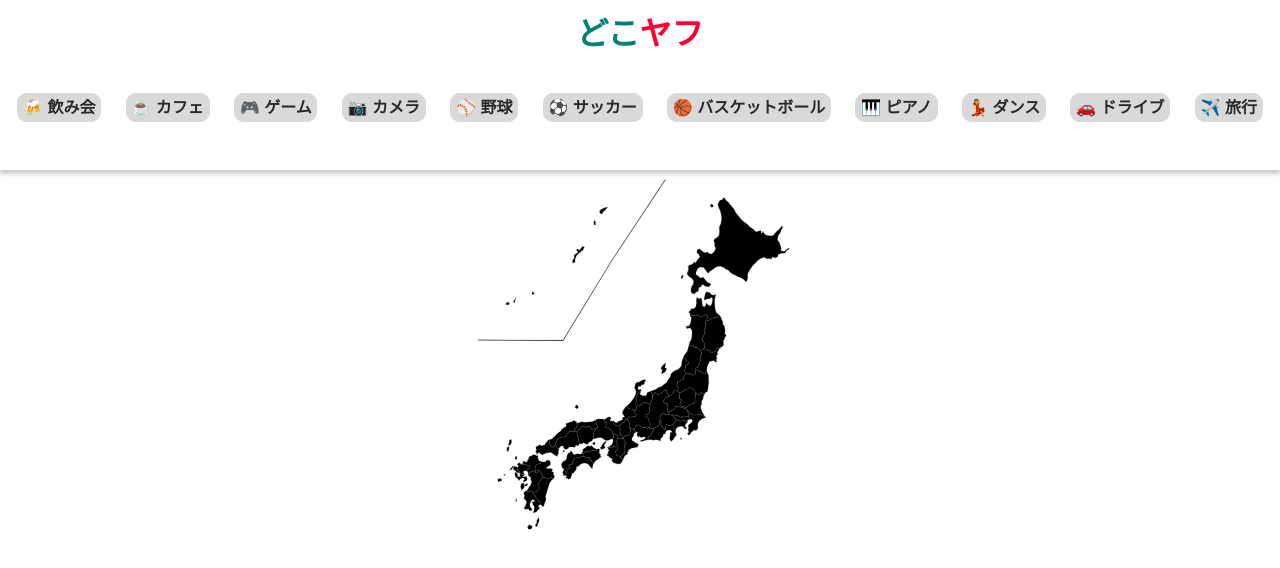
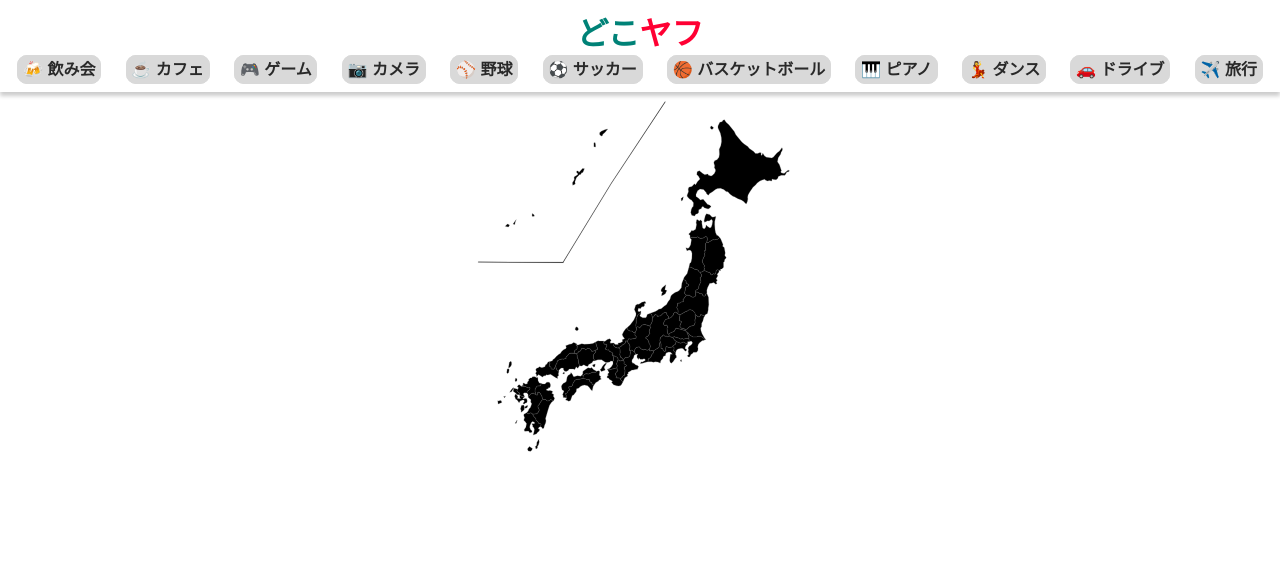
Before and after one commit to ExpectBonus/doko-yahoo, a Vue app in the folder front/: page /map in a window 1280 px wide. Shown: the top 568 px of the page. Built offline with nearby package versions, Linux system fonts and the light colour scheme.

Commit message:
fix: レイアウト等微修正

```diff
--- a/front/src/components/HobbiesSelector.vue
+++ b/front/src/components/HobbiesSelector.vue
@@ -82,7 +82,6 @@
 		font-family: MyFontFamily, sans-serif;
 		position: relative;
 		width: 100%;
-		height: 100px;
 		display: flex;
 		flex-direction: row;
 		align-items: center;
--- a/front/src/components/Map.vue
+++ b/front/src/components/Map.vue
@@ -35,8 +35,8 @@
 				},
 			};
 		},
-		computed: {
-			path() {
+		computed: {},
+		mounted() {
 			// 地図の投影設定
 			const projection = d3
 				.geoMercator()
@@ -48,10 +48,7 @@
 				.scale(this.mapBoxParameters.scale);
 			// 地図をpathに投影(変換)
 			const path = d3.geoPath().projection(projection);
-				return path;
-			},
-		},
-		mounted() {
+
 			// SVG要素を追加
 			this.mapImage = d3
 				.select("#map-container svg")
@@ -59,7 +56,7 @@
 				.data(geoJson.features)
 				.enter()
 				.append("path")
-				.attr("d", this.path)
+				.attr("d", path)
 				.attr("stroke", "#666")
 				.attr("stroke-width", 0.25);
 		},
@@ -69,10 +66,17 @@
 			},
 		},
 		methods: {
+			/**
+			 * ホイール操作による地図画像の変化
+			 * @param {element} event wheelイベント
+			 */
 			zoomPan(event) {
+				//viewportの値をそれぞれ格納
 				let [x, y, w, h] = this.mapBoxParameters.viewport
 					.split(" ")
 					.map((v) => parseFloat(v));
+
+				// コントロールキー押下中のドラッグ(orトラックパッドのピンチイン/アウト)
 				if (event.ctrlKey) {
 					// 拡大（Y軸が上がる場合） 縮小（Y軸が下がる場合）
 					if (event.deltaY > 0) {
--- a/front/src/views/MapView.vue
+++ b/front/src/views/MapView.vue
@@ -36,7 +36,6 @@
 	}
 	header {
 		width: 100%;
-		height: 170px;
 		display: flex;
 		flex-direction: column;
 		align-items: center;
```
Lines whose indentation alone changed are shown as unchanged.
